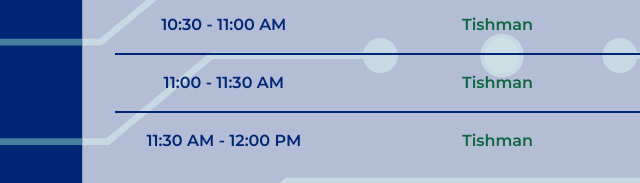
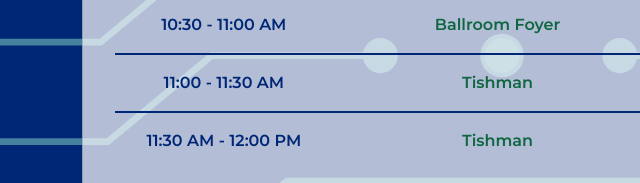
Before and after one commit to wellesleyhack/fall2022, a plain HTML site: page index.html in a window 1280 px wide. Shown: the part 1835-2018 px from the top of the page, 0-640 px from the left. Drawn offline with nearby package versions, Linux system fonts and the light colour scheme.

Commit message:
update checkin location

```diff
--- a/index.html
+++ b/index.html
@@ -158,7 +158,7 @@
                   <p>10:30 - 11:00 AM</p>
                 </div>
                 <div class="col">
-                  <p class="green">Tishman</p>
+                  <p class="green">Ballroom Foyer</p>
                 </div>
                 <div class="col">
                   <p>Check-in for Hackers</p>
```
